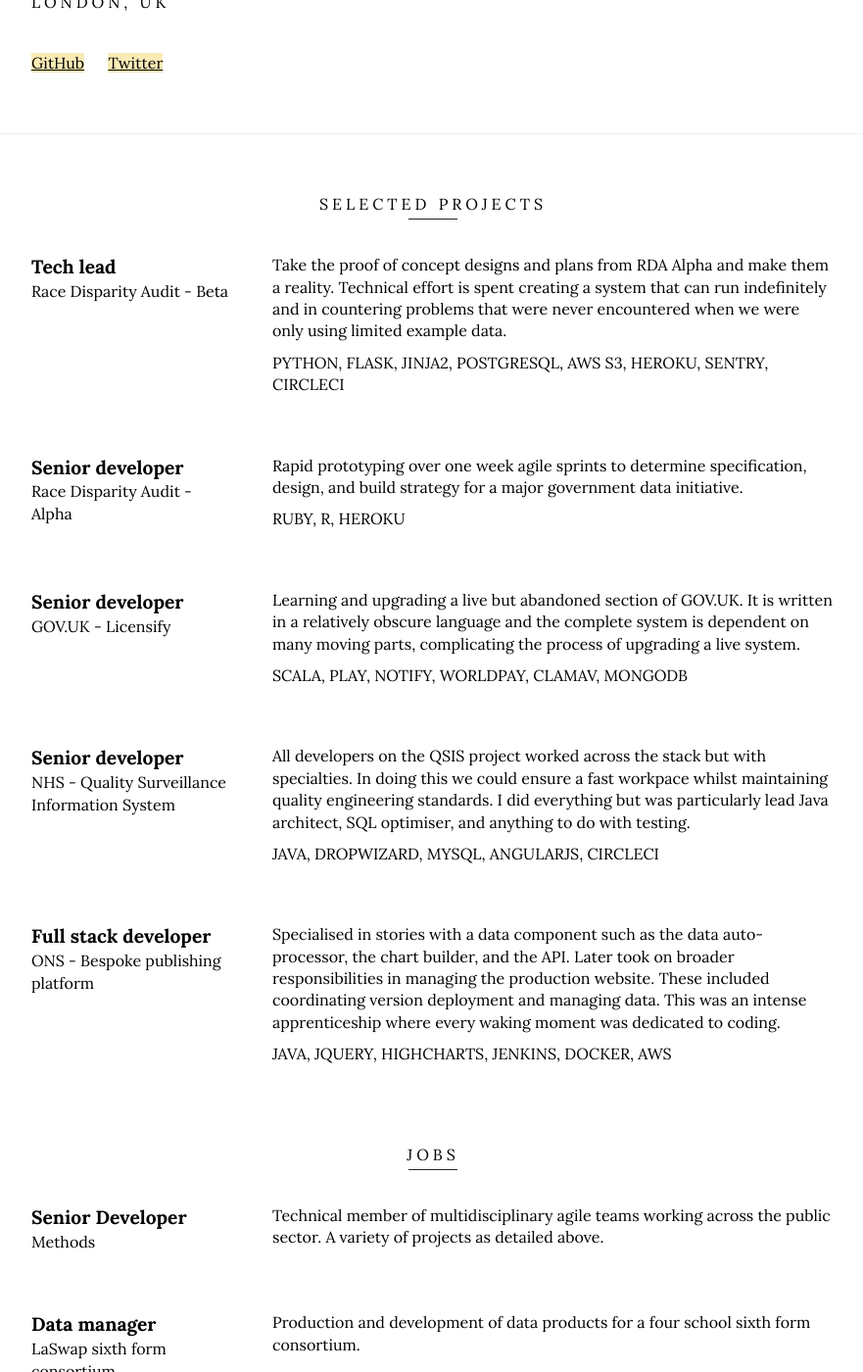
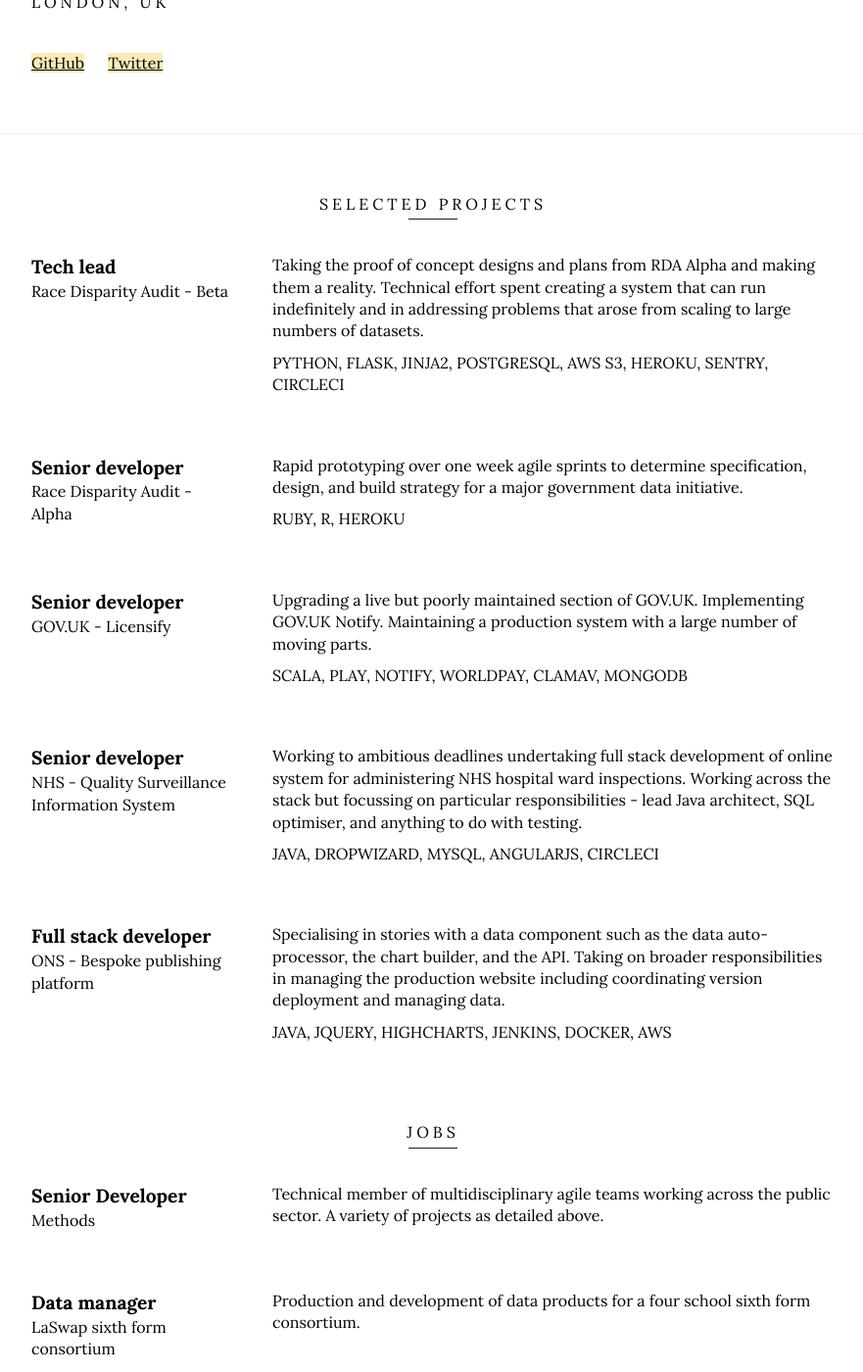
Before and after one commit to thomasridd/thomasridd.github.io, a Jekyll site: the page built from index.html, in a window 1280 px wide and 1400 px high, scrolled down 388 px. Shown: the whole window at 98% size, without its empty margins (198-1079 px from the left). Built offline with Jekyll 4.4.1, drawn with Linux system fonts in a browser that asks for light colours; some of the changed text lies outside the part shown.

Commit message:
complete

```diff
--- a/_data/education.yml
+++ b/_data/education.yml
@@ -1,6 +1,6 @@
 -   qualification: MSc (Distinction) Management Science and Operational Research
     school: University of Warwick
-    description: Science as taught by the Warwick Business School including linear programming, statistics, and algorithmic optimisation for the quantitatively inclined. Business analysis, project planning, and marketing for qualitative.
+    description: Science as taught by the Warwick Business School including linear programming, statistics, and algorithmic optimisation for the quantitatively inclined. Business analysis, project planning, and marketing.
 
 -   qualification: BSc (2:1) Applied Mathematics
     school: University of Warwick
--- a/_data/projects.yml
+++ b/_data/projects.yml
@@ -1,6 +1,6 @@
 -   title: Tech lead
     client: Race Disparity Audit - Beta
-    description: Take the proof of concept designs and plans from RDA Alpha and make them a reality. Technical effort is spent creating a system that can run indefinitely and in countering problems that were never encountered when we were only using limited example data.
+    description: Taking the proof of concept designs and plans from RDA Alpha and making them a reality. Technical effort spent creating a system that can run indefinitely and in addressing problems that arose from scaling to large numbers of datasets.
     technology: Python, Flask, Jinja2, PostgreSQL, AWS S3, Heroku, Sentry, CircleCI
 
 -   title: Senior developer
@@ -10,15 +10,15 @@
 
 -   title: Senior developer
     client: GOV.UK - Licensify
-    description: Learning and upgrading a live but abandoned section of GOV.UK. It is written in a relatively obscure language and the complete system is dependent on many moving parts, complicating the process of upgrading a live system.
+    description: Upgrading a live but poorly maintained section of GOV.UK. Implementing GOV.UK Notify. Maintaining a production system with a large number of moving parts.
     technology: Scala, Play, Notify, WorldPay, ClamAV, MongoDB
 
 -   title: Senior developer
     client: NHS - Quality Surveillance Information System
-    description: All developers on the QSIS project worked across the stack but with specialties. In doing this we could ensure a fast workpace whilst maintaining quality engineering standards. I did everything but was particularly lead Java architect, SQL optimiser, and anything to do with testing.
+    description: Working to ambitious deadlines undertaking full stack development of online system for administering NHS hospital ward inspections. Working across the stack but focussing on particular responsibilities - lead Java architect, SQL optimiser, and anything to do with testing.
     technology: Java, Dropwizard, MySQL, AngularJS, CircleCI
 
 -   title: Full stack developer
     client: ONS - Bespoke publishing platform
-    description: Specialised in stories with a data component such as the data auto-processor, the chart builder, and the API. Later took on broader responsibilities in managing the production website. These included coordinating version deployment and managing data. This was an intense apprenticeship where every waking moment was dedicated to coding.
+    description: Specialising in stories with a data component such as the data auto-processor, the chart builder, and the API. Taking on broader responsibilities in managing the production website including coordinating version deployment and managing data.
     technology: Java, JQuery, Highcharts, Jenkins, Docker, AWS
```
